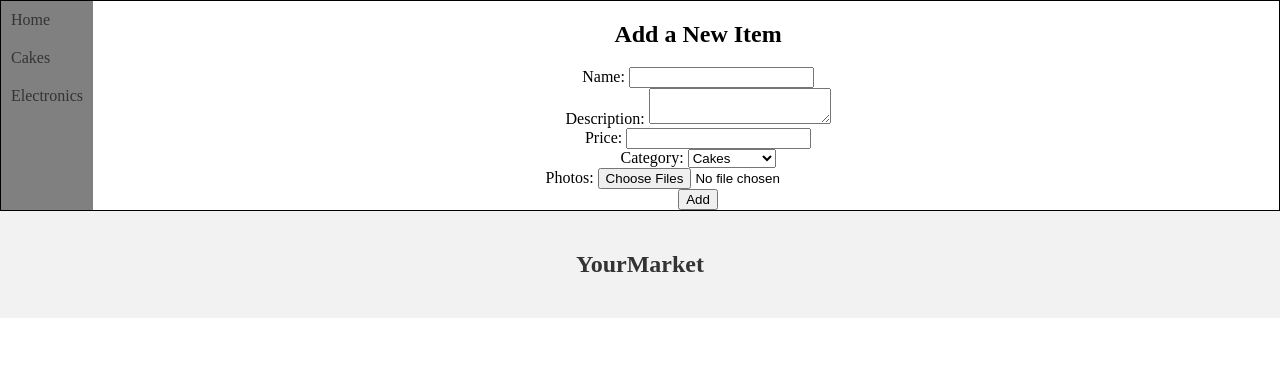
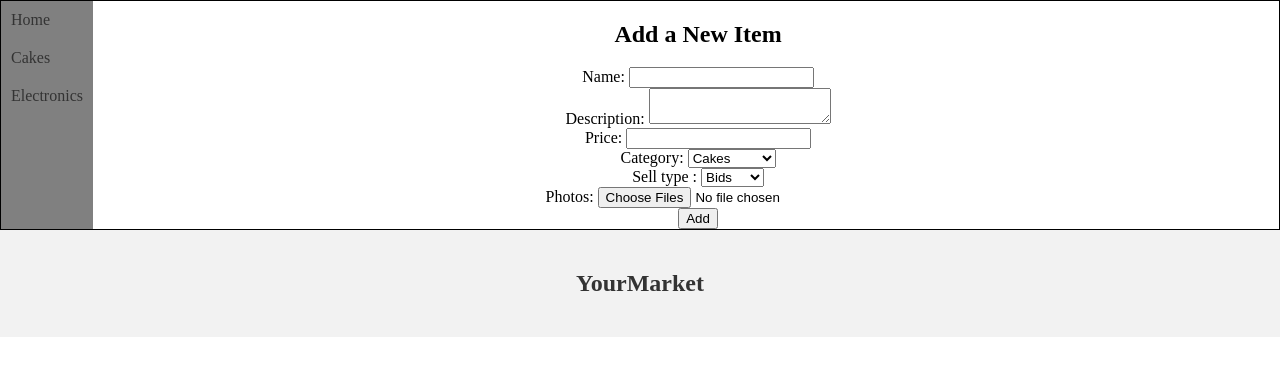
Before and after one commit to JulienFX/YourMarket, a PHP site: page /addItem.php in a window 1280 px wide. Shown: the part 47-423 px from the top of the page. Run offline with PHP 8.4, Linux system fonts and the light colour scheme.

Commit message:
modification form ajout item

```diff
--- a/addItem.php
+++ b/addItem.php
@@ -13,7 +13,8 @@
         $description = $_POST["description"];
         $price = $_POST["price"];
         $category = $_POST["category"];
-        $insertItemQuery = "INSERT INTO items (nameItem, descriptions, price, categories) VALUES ('$name', '$description', $price, '$category')";
+        $sellType = $_POST["sellType"];
+        $insertItemQuery = "INSERT INTO items (nameItem, descriptions, price, categories,sellType) VALUES ('$name', '$description', $price, '$category','$sellType')";
         $lastInsert = "SELECT MAX(id) from items"; // last item insert
         $result = mysqli_query($conn, $lastInsert);
         $row = $result->fetch_assoc();
@@ -85,6 +86,13 @@
                 <option value="1" id="cake">Cakes</option>
                 <option value="2" id="electronic">Electronics</option>
             </select><br>
+            <label for="sellType">Sell type : </label>
+            <select name="sellType" id="category" required>
+                <option value="1" id="cake">Bids</option>
+                <option value="2" id="electronic">Orders</option>
+                <option value="3" id="electronic">Offers</option>
+                <!-- ADD OTHERS VALUES -->
+            </select><br>
 
             <label for="photos">Photos:</label>
             <input type="file" name="photos[]" id="photos" multiple required><br>
```
